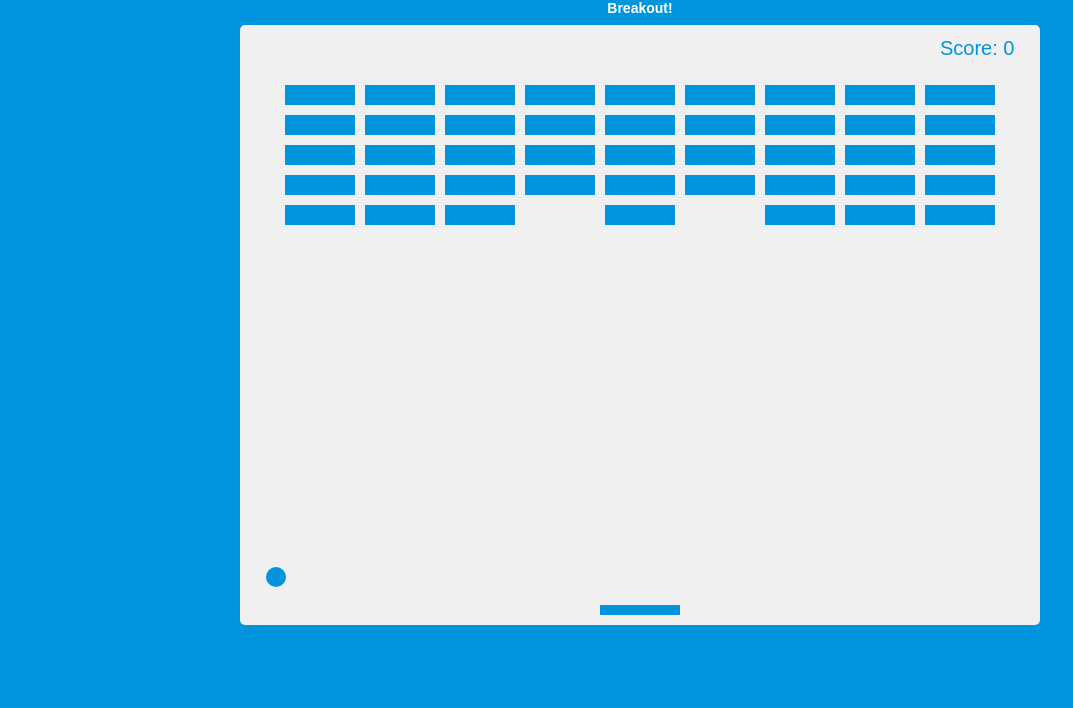
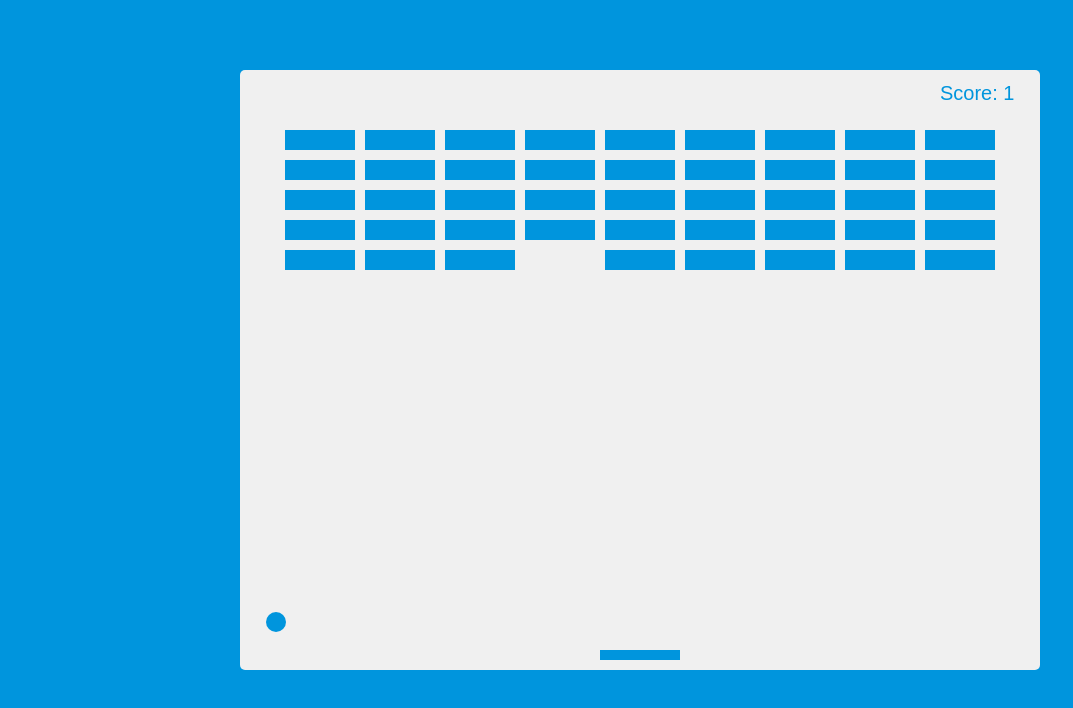
Before and after one commit to dzhambov/Breakout-Game, a plain HTML site: page index.html in a window 1280 px wide. Shown: the part 92-800 px from the top of the page, without its empty margins (0-1073 px from the left). Drawn offline with Linux system fonts and the light colour scheme.

Commit message:
add lose and game reset functionality.

```diff
--- a/script.js
+++ b/script.js
@@ -140,9 +140,33 @@ function moveBall() {
         ) {
           ball.dy *= - 1;
           brick.visible = false;
+
+          increaseScore();
         }
       }
     });
+  });
+
+  // Hit bottom wall - lose
+  if(ball.y + ball.size > canvas.height) {
+    showAllBricks();
+    score = 0;
+  }
+}
+
+// Increase score
+function increaseScore() {
+  score++;
+
+  if(score % (brickRowCount * brickRowCount) === 0) {
+    showAllBricks();
+  }
+}
+
+// Make all bricks appear
+function showAllBricks() {
+  bricks.forEach(column => {
+    column.forEach(brick => (brick.visible = true));
   });
 }
 // Draw everything
--- a/style.css
+++ b/style.css
@@ -14,8 +14,9 @@ body {
 }
 
 h1 {
-  font-size: 14px;
+  font-size: 24px;
   color: #fff;
+  margin-bottom: 5rem;
 }
 
 canvas {
```
